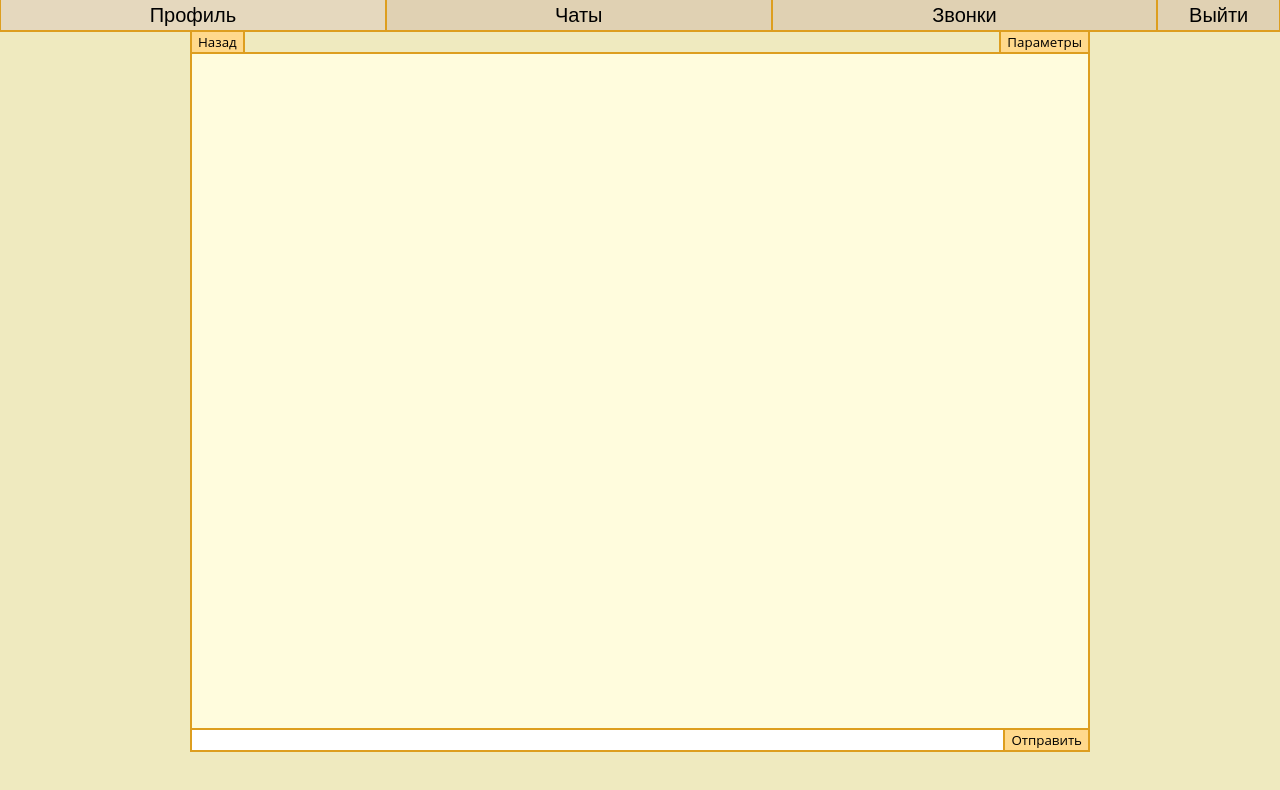
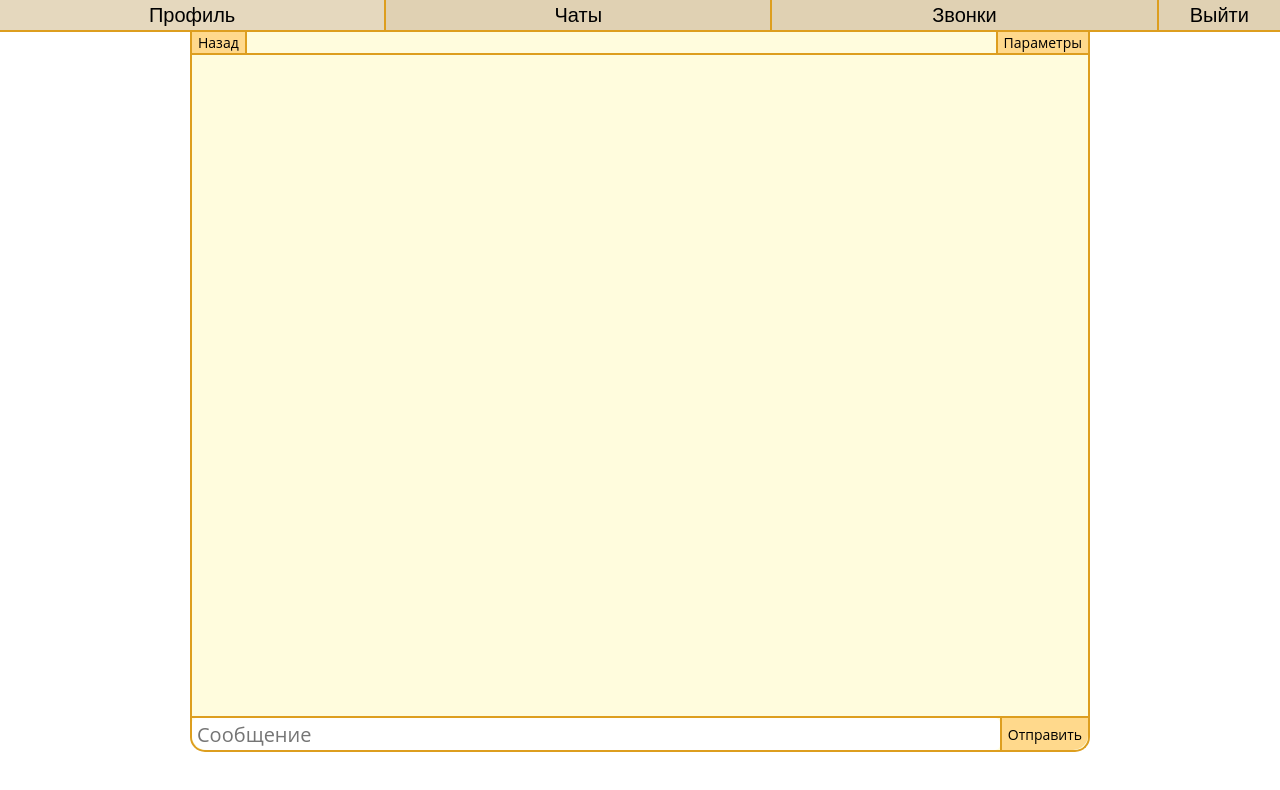
Before and after one commit to idDeqpt/Messenger, a plain HTML site: page web_server/src/resources/chat/index.html in a window 1280 px wide. Drawn offline with Linux system fonts and the light colour scheme; files that its build step writes are made by us from their sources; no server answers; files whose address does not match are found by name.

Commit message:
feat: modify styles for endpoint /chat

```diff
--- a/web_server/src/resources/chat/index.html
+++ b/web_server/src/resources/chat/index.html
@@ -7,13 +7,15 @@
 
 		<link rel="icon" href="/favicon.png" type="image/x-icon">
 
+		<link rel="stylesheet" href="/css/default_layout.css">
+		<link rel="stylesheet" href="/css/default_content_layout.css">
+
+		<link rel="stylesheet" href="chat/style.css">
+
 		<script type="text/javascript" src="/js/api_host.js"></script>
 		<script type="text/javascript" src="/js/update_token.js"></script>
 		<script type="text/javascript" src="/js/check_token.js"></script>
 
-		<link rel="stylesheet" href="/css/header.css">
-		<link rel="stylesheet" href="/css/custom_button.css">
-		<link rel="stylesheet" href="chat/style.css">
 		<script type="text/javascript" src="/js/display_header.js"></script>
 		<script type="text/javascript" src="/js/exit.js"></script>
 		<script type="text/javascript" src="/js/send_message.js"></script>
@@ -23,6 +25,7 @@
 		<script type="text/javascript">display_header("Чат");</script>
 
 		<div class="main">
+			<div class="main-content">
 				<div id="main-header" class="main-header">
 					<button class="custom-button" onclick="window.location.assign('/chats')">Назад</button>
 					<div><a id="main-header-chatname"></a></div>
@@ -32,8 +35,9 @@
 				<div id="messages-table" class="main-messages" data-scrollbar="cropped"></div>
 
 				<div class="main-footer">
-				<div class="main-footer-input"><input type="text" id="message-text"></div>
+					<div class="main-footer-input"><input type="text" id="message-text" class="custom-input" placeholder="Сообщение"></div>
 					<button class="custom-button" type="text" onclick="send_message();"><a>Отправить</a></button>
+				</div>
 			</div>
 		</div>
 
--- a/web_server/src/resources/chat/style.css
+++ b/web_server/src/resources/chat/style.css
@@ -1,11 +1,3 @@
-html {
-	height: 100%;
-}
-
-body {
-	height: 100%;
-}
-
 .custom-button {
 	border-radius: 0px;
 	border: 0px;
@@ -17,26 +9,11 @@ body {
 	}
 }
 
-.main {
+.main-content {
 	display: flex;
 	flex-direction: column;
-	justify-content: center;
-	align-items: center;
-	margin: 0 auto 0 auto;
 
-	width: 70%;
-	height: calc(100% - 31.6px - 50px);
-	@media (max-aspect-ratio: 1/1) {
-		width: 100%;
-		height: calc(100% - 51.6px - 50px);
-	}
-
-	@media (min-aspect-ratio: 1/1) {
-		border-left: 2px solid;
-		border-right: 2px solid;
-	}
-	border-bottom: 2px solid;
-	border-color: #DD9E1F;
+	height: calc(100vh - 31.6px - 50px);
 }
 
 .main-header {
@@ -44,6 +21,7 @@ body {
 	display: flex;
 	flex-direction: row;
 	justify-content: space-between;
+	background-color: #FFFCDD;
 }
 
 .main-header div {
@@ -59,7 +37,6 @@ body {
 }
 
 .main-messages {
-	background-color: #FFFCDD;
 	width: 100%;
 	height: 100%;
 	overflow-y: auto;
@@ -69,7 +46,6 @@ body {
 }
 
 .main-message {
-	background-color: #FFFCDD;
 	display: flex;
 	flex-direction: row;
 	padding-left: 5px;
@@ -127,10 +103,12 @@ body {
 
 .main-footer-input input {
 	width: calc(100% - 10px);
-	height: 100%;
-	padding: 0px;
 	padding-left: 5px;
 	padding-right: 5px;
 	border: 0px;
-	outline: none;
+	border-bottom-left-radius: 15px;
 }
+
+.main-footer button {
+	border-bottom-right-radius: 15px;
+}
--- a/web_server/src/resources/css/default_layout.css
+++ b/web_server/src/resources/css/default_layout.css
@@ -79,4 +79,6 @@ body {
 	border-color: #DD9E1F;
 	border-radius: 5px;
 	outline: none;
+	font-family: inherit;
+	font-size: inherit;
 }
```
Lines whose indentation alone changed are shown as unchanged.
